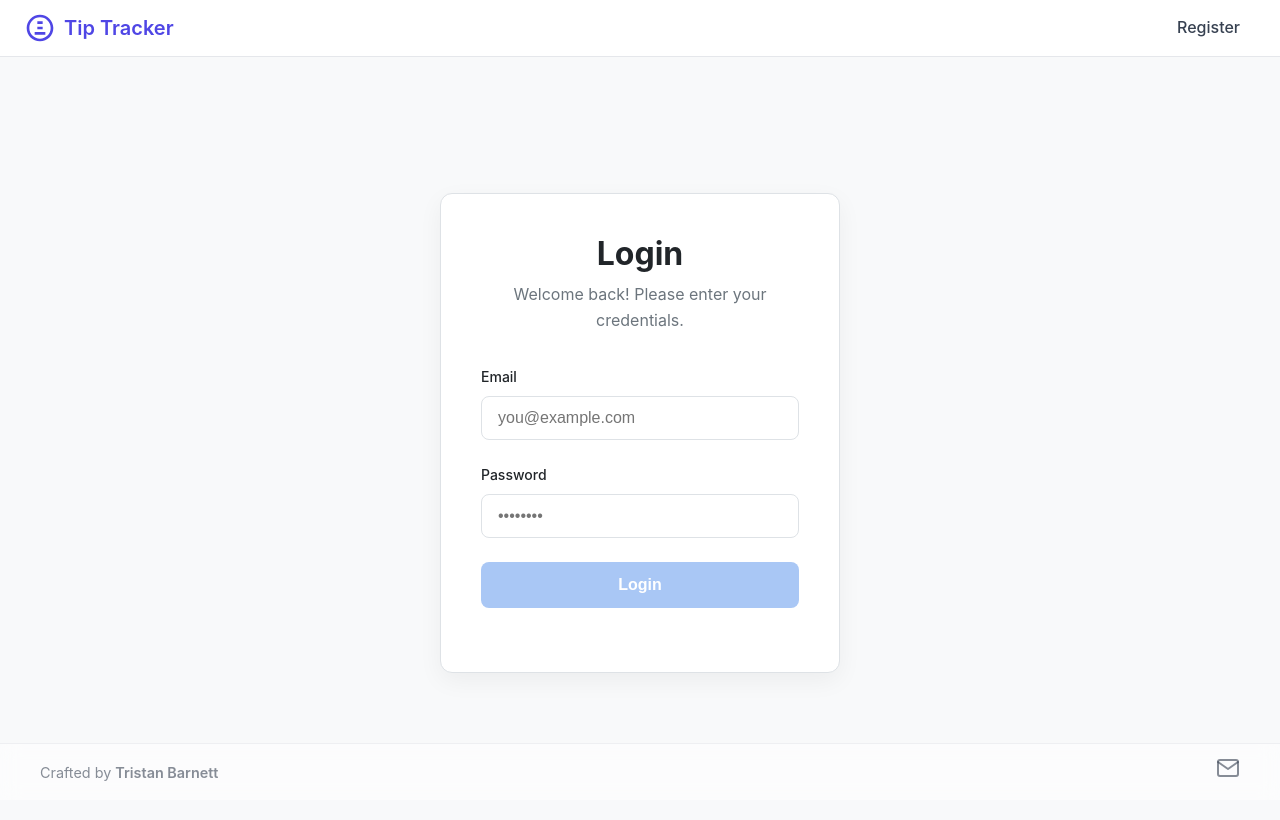
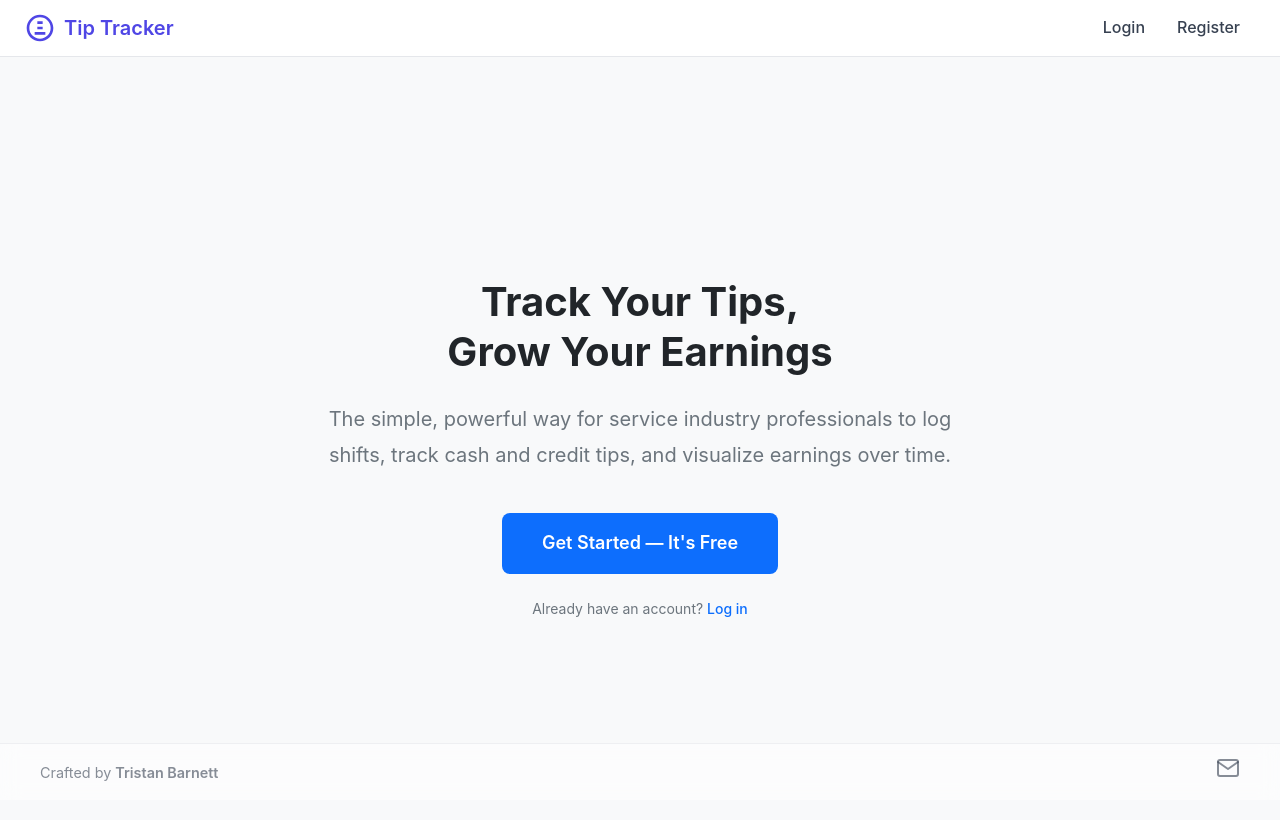
Before and after one commit to tristiino/TipTrackerApp, an Angular app in the folder frontend/: page / in a window 1280 px wide. Before the commit this address led to /login. Shown: the top 820 px of the page. Built offline with nearby package versions, Linux system fonts and the light colour scheme; no server answers.

Commit message:
feature/P1-001-landing-hero

```diff
--- a/frontend/src/app/app-routing.module.ts
+++ b/frontend/src/app/app-routing.module.ts
@@ -6,10 +6,12 @@ import { TipEntryFormComponent } from './components/tip-entry-form/tip-entry-for
 import { SettingsComponent } from './components/settings/settings.component';
 import { ReportsComponent } from './components/reports/reports.component';
 import {AuthGuard} from "./guards/auth.guard";
+import { HomeComponent } from './components/home/home.component';
+
 
 const routes: Routes = [
   // Public routes
-  { path: '', redirectTo: '/login', pathMatch: 'full' },
+  { path: '', component: HomeComponent },
   { path: 'login', component: LoginComponent },
   { path: 'register', component: RegisterComponent },
 
--- a/frontend/src/app/app.component.ts
+++ b/frontend/src/app/app.component.ts
@@ -33,7 +33,7 @@ export class AppComponent implements OnInit {
     this.router.events.pipe(
       filter((event): event is NavigationEnd => event instanceof NavigationEnd)
     ).subscribe((event: NavigationEnd) => {
-      this.isLoginOrRegister = event.urlAfterRedirects === '/login' || event.urlAfterRedirects === '/register';
+      this.isLoginOrRegister = event.urlAfterRedirects === '/' || event.urlAfterRedirects === '/login' || event.urlAfterRedirects === '/register';
     });
   }
 
--- a/frontend/src/app/app.module.ts
+++ b/frontend/src/app/app.module.ts
@@ -7,6 +7,7 @@ import { AppRoutingModule } from './app-routing.module';
 
 
 import { AppComponent } from './app.component';
+import { HomeComponent } from './components/home/home.component';
 import { LoginComponent } from './components/auth/login/login.component';
 import { RegisterComponent } from './components/auth/register/register.component';
 import { TipEntryFormComponent } from './components/tip-entry-form/tip-entry-form.component';
@@ -33,7 +34,8 @@ import { AuthGuard } from './guards/auth.guard';
     TipEntryFormComponent,
     LoginComponent,
     RegisterComponent,
-    LoginNavBarComponent
+    LoginNavBarComponent,
+    HomeComponent
   ],
   imports: [
     BrowserModule,
--- a/frontend/src/app/components/home/home.component.html
+++ b/frontend/src/app/components/home/home.component.html
@@ -1 +1,16 @@
-<p>home works!</p>
+<section class="hero">
+    <div class="hero-content">
+      <h1 class="hero-title">
+        Track Your Tips,<br>
+        Grow Your Earnings
+      </h1>
+      <p class="hero-subtitle">
+        The simple, powerful way for service industry professionals to log shifts,
+        track cash and credit tips, and visualize earnings over time.
+      </p>
+      <a routerLink="/register" class="hero-cta">Get Started — It's Free</a>
+      <p class="hero-login">
+        Already have an account? <a routerLink="/login">Log in</a>
+      </p>
+    </div>
+  </section>
--- a/frontend/src/app/components/home/home.component.scss
+++ b/frontend/src/app/components/home/home.component.scss
@@ -0,0 +1,95 @@
+@import '../../styles/_variables';
+
+// The hero section — fills the viewport below the nav
+.hero {
+  // Pull up to counteract the .container's top margin
+  margin-top: -2rem;
+
+  // Fill the available viewport height.
+  // 64px accounts for the nav bar height.
+  // This ensures the hero is "above the fold" —
+  // the user sees it without scrolling.
+  min-height: calc(100vh - 64px);
+
+  // Center all child content both horizontally and vertically
+  display: flex;
+  align-items: center;
+  justify-content: center;
+
+  // Generous padding so content doesn't touch edges on mobile
+  padding: $space-16 $space-6;
+
+  @media (max-width: $bp-tablet) {
+    padding: $space-10 $space-4;
+    min-height: calc(100vh - 56px);
+  }
+}
+
+// Inner wrapper — constrains text width for readability
+.hero-content {
+  text-align: center;
+
+  // Optimal reading width. Lines longer than ~70 characters
+  // become hard to read. 640px keeps it comfortable.
+  max-width: $container-sm;
+}
+
+// The main headline
+.hero-title {
+  font-size: $font-size-3xl;
+  font-weight: $font-weight-bold;
+  line-height: $line-height-tight;
+  color: var(--text-color);
+  margin-bottom: $space-6;
+
+  @media (max-width: $bp-tablet) {
+    // Scale down on smaller screens so it doesn't
+    // overflow or look comically large
+    font-size: $font-size-2xl;
+  }
+}
+
+// Supporting description text
+.hero-subtitle {
+  font-size: $font-size-lg;
+  color: var(--text-light);
+  line-height: $line-height-loose;
+  margin-bottom: $space-10;
+}
+
+// The call-to-action button
+.hero-cta {
+  display: inline-block;
+  padding: $space-4 $space-10;
+  font-size: $font-size-md;
+  font-weight: $font-weight-semi;
+  color: #ffffff;
+  background-color: var(--primary-color);
+  border-radius: $radius-base;
+  text-decoration: none;
+  transition: all $transition-base;
+
+  &:hover {
+    background-color: $color-primary-hover;
+    color: #ffffff;
+    transform: translateY(-2px);
+    box-shadow: $shadow-md;
+  }
+}
+
+// Secondary login link below the CTA
+.hero-login {
+    margin-top: $space-6;
+    font-size: $font-size-sm;
+    color: var(--text-light);
+
+    a {
+      color: var(--primary-color);
+      font-weight: $font-weight-medium;
+      text-decoration: none;
+
+      &:hover {
+        text-decoration: underline;
+      }
+    }
+  }
--- a/frontend/src/app/shared/login-nav-bar/login-nav-bar.component.html
+++ b/frontend/src/app/shared/login-nav-bar/login-nav-bar.component.html
@@ -7,6 +7,7 @@
   </a>
 
   <ul class="nav-links">
+    <li><a routerLink="/login" routerLinkActive="active">Login</a></li>
     <li><a routerLink="/register" routerLinkActive="active">Register</a></li>
   </ul>
 </nav>
```
